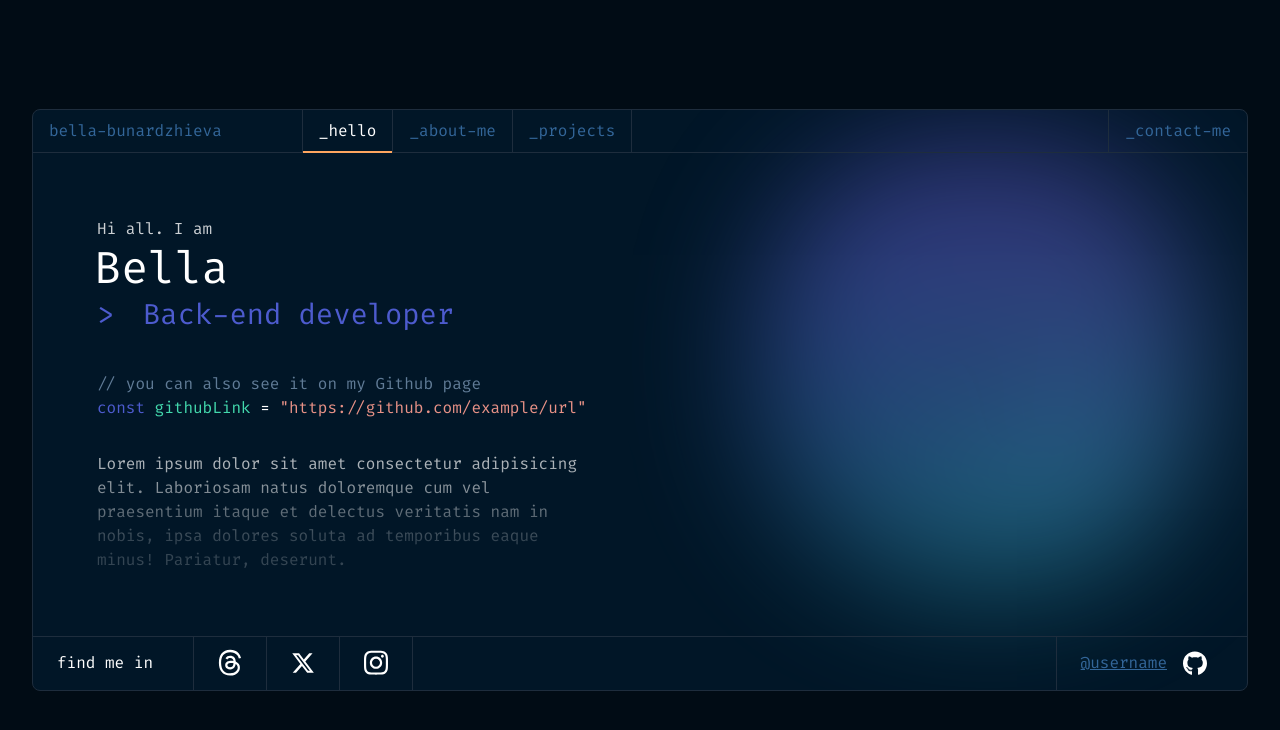
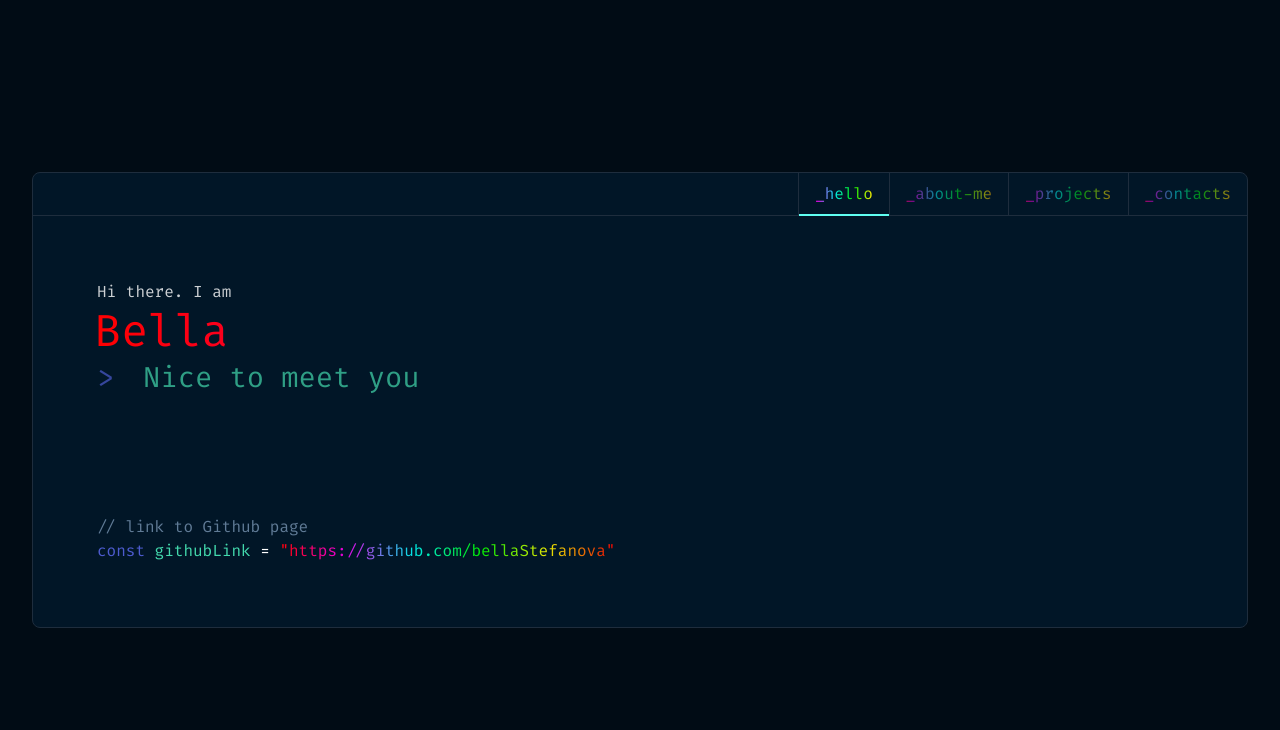
Before and after one commit to bellaStefanova/Portfolio, a website: page index.html in a window 1280 px wide. Drawn offline with Linux system fonts and the light colour scheme.

```diff
--- a/index.html
+++ b/index.html
@@ -13,37 +13,35 @@
 
     <div class="site">
         <header class="site-header">
-            <div class="site-title">
+            <!-- <div class="site-title">
                 <p><a href="#">bella-bunardzhieva</a></p>
-            </div>
+            </div> -->
             <nav class="main-nav">
                 <ul>
                     <li class="selected"><a href="#">hello</a></li>
                     <li><a href="about.html">about-me</a></li>
                     <li><a href="projects.html">projects</a></li>
-                    <li><a href="#">contact-me</a></li>
+                    <li><a href="#">contacts</a></li>
                 </ul>
             </nav>
         </header>
         <main class="site-content">
             <article class="page presentation">
                 <header>
-                    <p>Hi all. I am</p>
+                    <p>Hi there. I am</p>
                     <h1>Bella</h1>
-                    <h2>Back-end developer</h2>
+                    <h2>Nice to meet you</h2>
                 </header>
-                <p><span class="comment">// you can also see it on my Github page</span></p>
+                <p class="comment">// link to Github page</p>
                 <p>
                     <span class="clr-variable-type">const</span>
                     <span class="clr-variable-name">githubLink</span> =
-                    <span><a href="#" class="clr-variable-value">"https://github.com/example/url"</a></span>
+                    <span><a href="#" class="clr-variable-value">"https://github.com/bellaStefanova"</a></span>
                 </p>
-                <p class="text-hide">
-                    Lorem ipsum dolor sit amet consectetur adipisicing elit. Laboriosam natus doloremque cum vel praesentium itaque et delectus veritatis nam in nobis, ipsa dolores soluta ad temporibus eaque minus! Pariatur, deserunt.
-                </p>
+
             </article>
         </main>
-        <footer class="site-footer">
+        <!-- <footer class="site-footer">
             <p>find me in</p>
             <ul class="socials">
                 <li><a href="#">
@@ -64,7 +62,7 @@
                     <span class="icon"><svg xmlns="http://www.w3.org/2000/svg" viewBox="0 0 496 512"><path d="M165.9 397.4c0 2-2.3 3.6-5.2 3.6-3.3 .3-5.6-1.3-5.6-3.6 0-2 2.3-3.6 5.2-3.6 3-.3 5.6 1.3 5.6 3.6zm-31.1-4.5c-.7 2 1.3 4.3 4.3 4.9 2.6 1 5.6 0 6.2-2s-1.3-4.3-4.3-5.2c-2.6-.7-5.5 .3-6.2 2.3zm44.2-1.7c-2.9 .7-4.9 2.6-4.6 4.9 .3 2 2.9 3.3 5.9 2.6 2.9-.7 4.9-2.6 4.6-4.6-.3-1.9-3-3.2-5.9-2.9zM244.8 8C106.1 8 0 113.3 0 252c0 110.9 69.8 205.8 169.5 239.2 12.8 2.3 17.3-5.6 17.3-12.1 0-6.2-.3-40.4-.3-61.4 0 0-70 15-84.7-29.8 0 0-11.4-29.1-27.8-36.6 0 0-22.9-15.7 1.6-15.4 0 0 24.9 2 38.6 25.8 21.9 38.6 58.6 27.5 72.9 20.9 2.3-16 8.8-27.1 16-33.7-55.9-6.2-112.3-14.3-112.3-110.5 0-27.5 7.6-41.3 23.6-58.9-2.6-6.5-11.1-33.3 2.6-67.9 20.9-6.5 69 27 69 27 20-5.6 41.5-8.5 62.8-8.5s42.8 2.9 62.8 8.5c0 0 48.1-33.6 69-27 13.7 34.7 5.2 61.4 2.6 67.9 16 17.7 25.8 31.5 25.8 58.9 0 96.5-58.9 104.2-114.8 110.5 9.2 7.9 17 22.9 17 46.4 0 33.7-.3 75.4-.3 83.6 0 6.5 4.6 14.4 17.3 12.1C428.2 457.8 496 362.9 496 252 496 113.3 383.5 8 244.8 8zM97.2 352.9c-1.3 1-1 3.3 .7 5.2 1.6 1.6 3.9 2.3 5.2 1 1.3-1 1-3.3-.7-5.2-1.6-1.6-3.9-2.3-5.2-1zm-10.8-8.1c-.7 1.3 .3 2.9 2.3 3.9 1.6 1 3.6 .7 4.3-.7 .7-1.3-.3-2.9-2.3-3.9-2-.6-3.6-.3-4.3 .7zm32.4 35.6c-1.6 1.3-1 4.3 1.3 6.2 2.3 2.3 5.2 2.6 6.5 1 1.3-1.3 .7-4.3-1.3-6.2-2.2-2.3-5.2-2.6-6.5-1zm-11.4-14.7c-1.6 1-1.6 3.6 0 5.9 1.6 2.3 4.3 3.3 5.6 2.3 1.6-1.3 1.6-3.9 0-6.2-1.4-2.3-4-3.3-5.6-2z"/></svg></span>
                 </a></li>
             </ul>
-        </footer>
+        </footer> -->
     </div>
 
 </body>
--- a/styles/base/typography.css
+++ b/styles/base/typography.css
@@ -1,4 +1,9 @@
-@import url('https://fonts.googleapis.com/css2?family=Fira+Code:wght@300..700&display=swap');
+/* @import url('https://fonts.googleapis.com/css2?family=Fira+Code:wght@300..700&display=swap'); */
+
+@font-face {
+    font-family: 'Fira Code';
+    src: url('../../fonts/FiraCode-VariableFont_wght.ttf') format('woff2');
+  }
 
 html{
     font: 12px/1.5 'Fira Code', Arial, Helvetica, sans-serif;
@@ -21,7 +26,18 @@
 }
 
 a{
-    color: #369;
+    /* color: #369; */
+    /* color: white; */
+    background: linear-gradient(to right, rgb(254, 0, 0.5),
+    rgb(255, 0, 251, 0.5),
+    /* rgba(35, 1, 255, 0.5), */
+    rgba(0, 255, 251, 0.5),
+    rgba(0, 255, 0, 0.5),
+    rgba(255, 255, 0, 0.5),
+    rgba(255, 0, 0, 0.5));
+    -webkit-background-clip: text;
+    background-clip: text;
+    color: transparent;
 }
 
 h1, h2, h3, h4, h5, h6{
--- a/styles/components/navigation.css
+++ b/styles/components/navigation.css
@@ -11,11 +11,15 @@
     border-left: 1px solid var(--clr-border-layout);
 }
 
-.main-nav ul li:nth-last-child(2) {
+/* .main-nav ul li:nth-last-child(2) {
     border-right: 1px solid var(--clr-border-layout);
-}
+} */
 
-.main-nav ul li:last-child {
+/* .main-nav ul li:last-child {
+    margin-left: auto;
+} */
+
+.main-nav ul li:first-child {
     margin-left: auto;
 }
 
@@ -37,7 +41,18 @@
 }
 
 .main-nav ul li.selected a {
-    color: white;
+    /* color: white; */
+    /* z-index: 1; */
+    background: linear-gradient(to right, rgb(254, 0, 0.9),
+    rgb(255, 0, 251, 0.9),
+    /* rgba(35, 1, 255, 0.5), */
+    rgba(0, 255, 251, 0.9),
+    rgba(0, 255, 0, 0.9),
+    rgba(255, 255, 0, 0.9),
+    rgba(255, 0, 0, 0.9));
+    -webkit-background-clip: text;
+    background-clip: text;
+    color: transparent;
 }
 
 .main-nav ul li.selected a::after {
@@ -45,7 +60,7 @@
     content: "";
     width: 100%;
     height: 2px;
-    background-color: #FEA55F;
+    background-color: #5ffef1;
     position: absolute;
     top: calc( 100% - 1px );
     left: 0;
--- a/styles/pages/home.css
+++ b/styles/pages/home.css
@@ -22,14 +22,16 @@
 }
 
 .presentation header h2 {
-    color: #4D5BCE;
+    color: #43D9AD;
     font-size: 1.8em;
+    opacity: 0.7;
 }
 
 .presentation header h2::before {
     display: inline-block;
     content: '>';
     padding-right: 1em;
+    color: #4D5BCE;
 }
 
 .presentation p a {
@@ -42,6 +44,7 @@
 
 .presentation .comment {
     color: #607B96;
+    padding-top: 5em;
 }
 
 .presentation .clr-variable-type {
@@ -53,27 +56,16 @@
 }
 
 .presentation .clr-variable-value {
-    color: #E99287;
+    /* color: #E99287; */
+    background: linear-gradient(to right, rgb(254, 0, 0.9),
+    rgb(255, 0, 251, 0.9),
+    rgba(0, 255, 251, 0.9),
+    rgba(0, 255, 0, 0.9),
+    rgba(255, 255, 0, 0.9),
+    rgba(255, 0, 0, 0.9));
+    -webkit-background-clip: text;
+    background-clip: text;
+    background-size: 100%;
+    -webkit-text-fill-color: transparent;
+    color: transparent;
 }
-
-.text-hide {
-    width: 30em;
-    margin-top: 2em;
-    position: relative;
-}
-
-.text-hide:after {
-    display: block;
-    content: '';
-    height: 10em;
-    width: 100%;
-    position: absolute;
-    bottom: 0;
-    left: 0;
-    background-image:
-        linear-gradient(
-            180deg in srgb,
-            rgba(1, 22, 39, 0) 0%,
-            rgba(1, 22, 39, 0.8) 80%
-        );
-}
--- a/styles/site/site-footer.css
+++ b/styles/site/site-footer.css
@@ -12,9 +12,9 @@
     flex-grow: 1;
 }
 
-.site-footer .socials li {
+/* .site-footer .socials li {
     border-left: 1px solid var(--clr-border-layout);
-}
+} */
 
 .site-footer .socials li:nth-last-child(2) {
     border-right: 1px solid var(--clr-border-layout);
--- a/styles/site/site-layout.css
+++ b/styles/site/site-layout.css
@@ -1,5 +1,5 @@
 body{
-    padding: 2em;
+    padding: 1em 0;
     background-color: var(--clr-body-bgrd);
     min-height: 100vh;
     display: flex;
@@ -10,28 +10,86 @@
 
 .site{
     background-color: var(--clr-site-bgrd);
+    /* background: radial-gradient(circle at top right, #1e5799, #207cca 20%, #2989d8 40%, #207cca 60%, #1e5799 80%, #1e5799), */
+                /* linear-gradient(45deg, #ee7752, #e73c7e, #23a6d5, #23d5ab) */
+                ;
+                /* linear-gradient( rgba(0,0,0, 0.1), rgba(194, 104, 193, 0.5)); */
+
+    /* linear-gradient(197.37deg, #1b084d -0.38%, rgba(112, 170, 174, 0) 101.89%); */
     border: 1px solid var(--clr-border-layout);
-    min-width: 1200px;
-    width: 100%;
+    /* min-width: 1200px; */
+    width: 95%;
+    height: 80%;
     color: #fff;
     border-radius: 8px;
     position: relative;
     overflow: hidden;
+    z-index: 12;
 }
 
-.site::after {
+/* .site::after {
     position: absolute;
-    top: 2em;
-    left: 60%;
-    display: block;
+    top: 0;
+    left: 0; */
+    /* top: 2em;
+    left: 10%; */
+    /* display: block;
     content: '';
-    z-index: 1;
-    opacity: 0.5;
+    z-index: 11;
+    opacity: 0.5; */
     /* width: 440px; height: 440px; border-radius: 12rem; background: radial-gradient(63.62% 69.52% at 100% 0%, rgba(247, 214, 98, 0.8) 0%, rgba(247, 214, 98, 0.168) 52.08%, rgba(247, 214, 98, 0) 100%), linear-gradient(208.42deg, #F0422A 7.46%, rgba(240, 88, 42, 0.18) 42.58%, rgba(240, 101, 42, 0) 64.13%), radial-gradient(114.51% 122.83% at 0% -15.36%, #E74F6A 0%, rgba(231, 79, 106, 0.22) 66.72%, rgba(231, 79, 106, 0) 100%), linear-gradient(333.95deg, rgba(83, 208, 236, 0.85) -7.76%, rgba(83, 208, 236, 0.204) 19.67%, rgba(138, 137, 190, 0) 35.42%), radial-gradient(109.15% 148.57% at 4.46% 98.44%, #1B3180 0%, rgba(27, 49, 128, 0) 100%), linear-gradient(141.57deg, #4EADEB 19.08%, rgba(78, 173, 235, 0) 98.72%); background-blend-mode: normal,normal,normal,normal,multiply,normal; filter: blur(65px); */
-    width: 440px; height: 440px; border-radius: 12rem; background: linear-gradient(197.37deg, #7450DB -0.38%, rgba(138, 234, 240, 0) 101.89%), linear-gradient(115.93deg, #3E88F6 4.86%, rgba(62, 180, 246, 0.33) 38.05%, rgba(62, 235, 246, 0) 74.14%), radial-gradient(56.47% 76.87% at 6.92% 7.55%, rgba(62, 136, 246, 0.7) 0%, rgba(62, 158, 246, 0.182) 52.16%, rgba(62, 246, 246, 0) 100%), linear-gradient(306.53deg, #2EE4E3 19.83%, rgba(46, 228, 227, 0) 97.33%); background-blend-mode: normal,normal,normal,normal,normal,normal; filter: blur(65px);
-}
+    /* width: 100%;
+    height: 100%;
+    border-radius: 18px;  */
+    /* background: linear-gradient(rgb(254, 0, 0.5),
+                                rgb(255, 0, 251, 0.5),
+                                rgba(35, 1, 255, 0.5),
+                                rgba(0, 255, 251, 0.5),
+                                rgba(0, 255, 0, 0.5),
+                                rgba(255, 255, 0, 0.5),
+                                rgba(255, 0, 0, 0.5)); */
+    /* background:  */
+                /* linear-gradient(197.37deg, #3200bc -0.38%, rgba(138, 234, 240, 0) 101.89%),  */
+                /* linear-gradient(115.93deg, #3E88F6 4.86%, rgba(62, 180, 246, 0.33) 38.05%, rgba(62, 235, 246, 0) 74.14%),  */
+                /* radial-gradient(56.47% 76.87% at 6.92% 7.55%, rgba(62, 136, 246, 0.7) 0%, rgba(62, 158, 246, 0.182) 52.16%, rgba(62, 246, 246, 0) 100%),  */
+                /* linear-gradient(306.53deg, #2EE4E3 19.83%, rgba(46, 228, 227, 0) 97.33%);  */
+    /* background-blend-mode: normal,normal,normal,normal,normal,normal;
+    filter: blur(65px);
+} */
 
 .site-content {
     position: relative;
-    z-index: 10;
+    z-index: 11;
 }
+
+.site-content header {
+    display: flex;
+    flex-direction: column;
+}
+
+@keyframes animate {
+    0% {
+        background-position: 0 50%;
+    }
+    50%{
+        background-position: 100% 50%;
+    }
+    100% {
+        background-position: 0 50%;
+    }
+}
+
+.site-content header h1 {
+    background: linear-gradient(to right, rgb(254, 0, 0.9),
+    rgb(255, 0, 251, 0.9),
+    rgba(0, 255, 251, 0.9),
+    rgba(0, 255, 0, 0.9),
+    rgba(255, 255, 0, 0.9),
+    rgba(255, 0, 0, 0.9));
+    -webkit-background-clip: text;
+    background-clip: text;
+    background-size: 500%;
+    -webkit-text-fill-color: transparent;
+    color: transparent;
+    animation: animate 5s ease-in-out infinite;
+}
```
Also changed, not shown: about.html (+14 -8 lines), fonts/OFL.txt (added, +93 -0 lines), projects.html (+1 -1 lines), fonts/FiraCode-VariableFont_wght.ttf (added), fonts/README.txt (added), fonts/static/FiraCode-Bold.ttf (added), fonts/static/FiraCode-Light.ttf (added), fonts/static/FiraCode-Medium.ttf (added), fonts/static/FiraCode-Regular.ttf (added), fonts/static/FiraCode-SemiBold.ttf (added).
